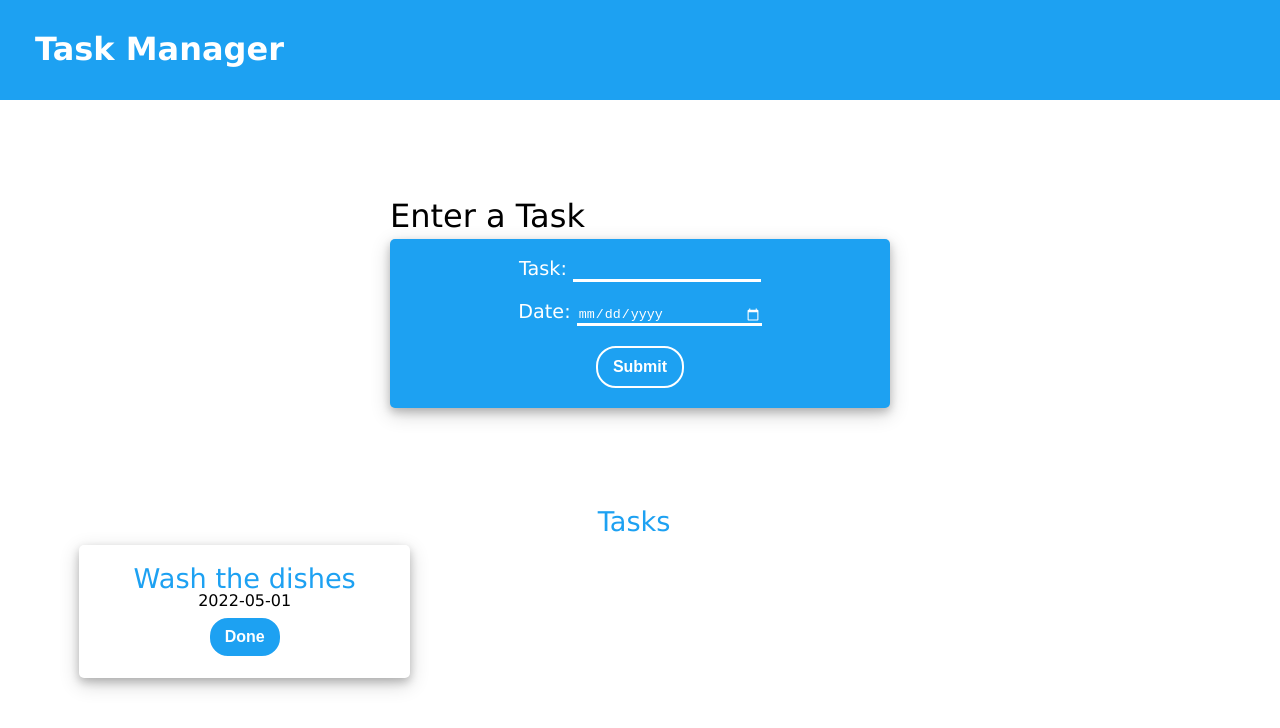
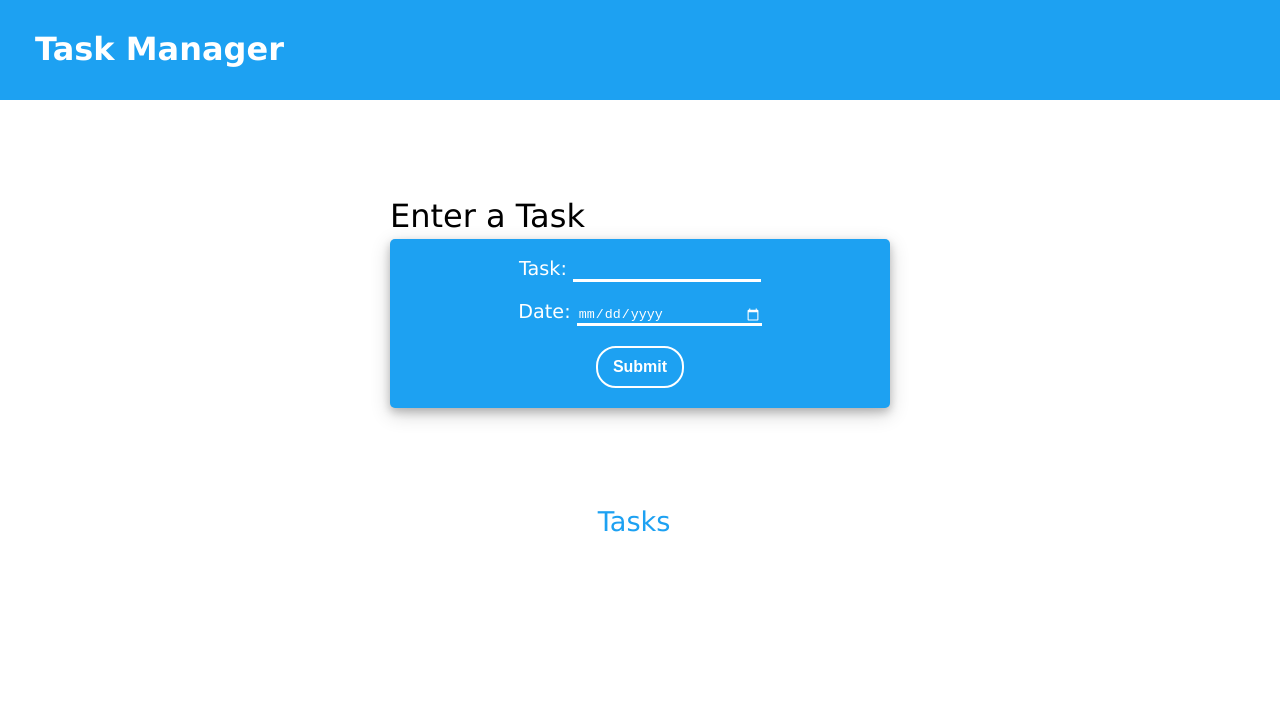
Before and after one commit to arjunsingh14/task-manager, a React (Create React App) app: page / in a window 1280 px wide. Shown: the top 728 px of the page. Built offline with nearby package versions, Linux system fonts and the light colour scheme.

Commit message:
added localStorage

```diff
--- a/src/App.js
+++ b/src/App.js
@@ -1,30 +1,27 @@
 import "./App.scss";
 import Logobar from "./components/Logobar";
 import Form from "./components/Form";
-import { useState } from "react";
+import { useEffect, useState } from "react";
 import Tasks from "./components/Tasks";
+function App() {
+  const [tasks, setTasks] = useState(
+    JSON.parse(window.localStorage.getItem("tasks")) || []
+  );
 
-function App() {
-  const generateId = () => {
-    return new Date().getTime().toString() * Math.random();
-  };
-
-  const [tasks, setTasks] = useState([
-    { id: generateId(), taskName: "Wash the dishes", date: "2022-05-01" },
-
-  ]);
+  useEffect(() => {
+    window.localStorage.setItem("tasks", JSON.stringify(tasks));
+  }, [tasks]);
 
   const removeTask = (id) => {
-    const remainingTasks = tasks.filter(elem => elem.id !== id);
+    const remainingTasks = tasks.filter((elem) => elem.id !== id);
     setTasks(remainingTasks);
-  }
-
+  };
 
   return (
     <div className="App">
       <Logobar />
-      <Form setTasks = {setTasks} tasks = {tasks}/>
-      <Tasks tasks={tasks} remove={removeTask}/>
+      <Form setTasks={setTasks} tasks={tasks} />
+      <Tasks tasks={tasks} remove={removeTask} />
     </div>
   );
 }
--- a/src/App.scss
+++ b/src/App.scss
@@ -212,7 +212,6 @@ $theme-color: #1da1f2;
   }
 }
 
-
 #tasks {
   text-align: center;
   margin-top: 75px;
@@ -221,7 +220,7 @@ $theme-color: #1da1f2;
   grid-template-areas: "header header header";
   padding:25px 50px 25px 50px;
   h2 {
-    grid-area: header;
+      grid-area: header;
       font-size: 1.7rem;
       color: #1da1f2;
     }
```
